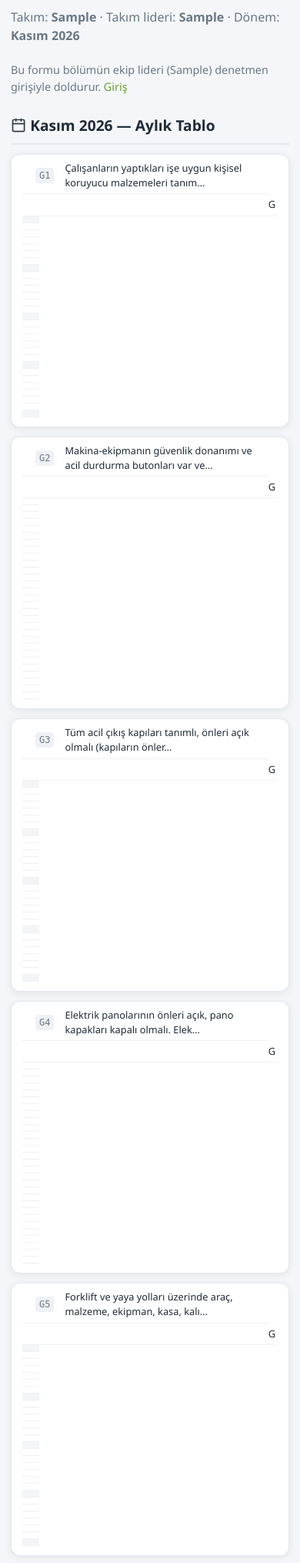
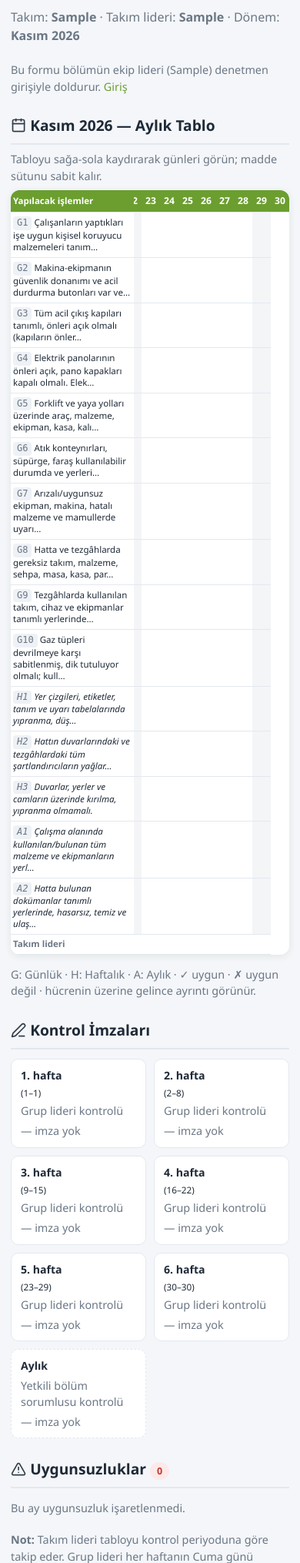
Before and after one commit to huseyinnarli/yalin_uretim_js, a Node server app: page /5s/bolum/1/kontrol in a window 390 px wide. Shown: the part 325-2355 px from the top of the page at 77% size. Run offline with Node 20, Linux system fonts and the light colour scheme; tables that the repository leaves empty hold one stand-in row (values such as "Sample post"); some libraries are stand-ins or nearby versions.

Commit message:
Düzeltme: kontrol formunun aylık tablosu telefonda okunmuyordu
- Genel 'tabloyu karta çevir' kuralı aylık ızgarayı bozuyordu (gün başlıkları gizli, her gün
  ayrı satır). Telefonda ızgara korunur, yatay kaydırılır, madde sütunu sabit, açılışta
  bugünün sütunu görünür.
- Çift satırlarda ✓/✗ zemin renkleri zebra kuralına eziliyordu (bilgisayarda da); düzeltildi.
- Veritabanı değişikliği yok. e2e 276/276.

```diff
--- a/scripts/e2e-test.js
+++ b/scripts/e2e-test.js
@@ -816,6 +816,8 @@ async function main() {
       [aliBolum.id, ikiAyOnce, aliBolum.id, oncekiAy]);
     // Denetmen / bölüm lideri: Excel indiremez; aksiyonlarda yalnız kendi aksiyonları
     html = await getText(kUrl);
+    ok("aylık kontrol tablosu telefonda yatay kayan ızgara (kart düzenine çevrilmez), bugünün sütunu işaretli",
+      html.includes('class="table-wrap yatay-kaydir"') && html.includes("kt-bugun"));
     ok("denetmen kontrol formunda Excel düğmesi görmez", !html.includes("Excel (seçilen ay)"));
     r = await get(`${kUrl}/excel?ay=${kAy}`);
     ok("denetmen kontrol formu Excel'ini indiremez", r.status === 302 && !(r.headers.get("content-type") || "").includes("spreadsheet"));
--- a/static/style.css
+++ b/static/style.css
@@ -993,9 +993,36 @@ div.hub-box { cursor: default; }
 .kt-ok { background: #e4f6ec; color: #1e6b43; }
 .kt-x { background: #fcebea; color: #a4322a; }
 .kt-pazar { background: #f4f5f7; }
+/* Çift satırların zebra rengi (.data-table tr:nth-child(even) td) ✓/✗ renklerini eziyordu → yalnız tek satırlar renkliydi */
+.kontrol-tablo tr td.kt-pazar, .kontrol-tablo tr:nth-child(even) td.kt-pazar { background: #f4f5f7; }
+.kontrol-tablo tr td.kt-ok, .kontrol-tablo tr:nth-child(even) td.kt-ok { background: #e4f6ec; }
+.kontrol-tablo tr td.kt-x, .kontrol-tablo tr:nth-child(even) td.kt-x { background: #fcebea; }
 .kt-secili { outline: 2px solid var(--primary); }
 .kt-h td.kt-madde, .kt-a td.kt-madde { font-style: italic; }
 .kt-imza td { font-size: .72rem; color: var(--muted); }
+.yalniz-mobil { display: none; }
+/* Telefonda aylık kontrol tablosu: genel "tabloyu karta çevir" kuralı ızgarayı bozuyordu (gün başlıkları gizleniyor,
+   her gün ayrı satıra düşüyordu). Izgara korunur, yatay kaydırılır, madde sütunu solda sabit kalır. */
+@media (max-width: 860px) {
+    .yalniz-mobil { display: block; margin: -4px 0 8px; }
+    .table-wrap.yatay-kaydir { overflow-x: auto; -webkit-overflow-scrolling: touch; background: var(--card);
+        box-shadow: var(--shadow); border-radius: 12px; }
+    .kontrol-tablo { display: table; width: max-content; min-width: 100%; font-size: .76rem; }
+    .kontrol-tablo thead { display: table-header-group; position: static; width: auto; height: auto; overflow: visible;
+        clip: auto; white-space: nowrap; }
+    .kontrol-tablo tbody { display: table-row-group; }
+    .kontrol-tablo tr { display: table-row; background: transparent; border: 0; border-radius: 0; box-shadow: none; margin: 0; padding: 0; }
+    .kontrol-tablo th, .kontrol-tablo td { display: table-cell; padding: 5px 3px; text-align: center; white-space: nowrap;
+        border-bottom: 1px solid var(--line); max-width: none; }
+    .kontrol-tablo td::before { content: none; }
+    .kontrol-tablo th { position: static; }
+    .kontrol-tablo .kt-hucre { min-width: 24px; }
+    .kontrol-tablo .kt-madde { position: sticky; left: 0; z-index: 1; background: #fff; text-align: left; white-space: normal;
+        min-width: 150px; max-width: 160px; font-size: .72rem; line-height: 1.3; box-shadow: 2px 0 4px rgba(0,0,0,.06); }
+    .kontrol-tablo thead .kt-madde { background: var(--primary); z-index: 2; }
+    /* Sabit sütun her satırda opak olsun (çift satır kuralı arka planı saydam yapıyordu → kayan ✓'ler üstüne biniyordu) */
+    .kontrol-tablo tbody tr td.kt-madde, .kontrol-tablo tbody tr:nth-child(even) td.kt-madde { background: #fff; }
+}
 .imza-grid { display: grid; grid-template-columns: repeat(auto-fit, minmax(170px, 1fr)); gap: 10px; margin-bottom: 18px; }
 .imza-kutu { background: var(--card); border: 1px solid var(--line); border-radius: 10px; padding: 10px 12px; display: flex; flex-direction: column; gap: 4px; font-size: .88rem; }
 .imza-kutu.imzali { border-color: #b7e4c9; background: #f3fbf6; }
--- a/views/5s_kontrol.ejs
+++ b/views/5s_kontrol.ejs
@@ -78,11 +78,13 @@
 
 <!-- Aylık tablo (kâğıt formdaki gibi) -->
 <h2 class="bolum-baslik"><%- ik('calendar') %> <%= ay_etiketi %> — Aylık Tablo</h2>
-<div class="table-wrap">
+<p class="bos-not yalniz-mobil">Tabloyu sağa-sola kaydırarak günleri görün; madde sütunu sabit kalır.</p>
+<div class="table-wrap yatay-kaydir">
 <table class="data-table kontrol-tablo">
     <thead>
         <tr><th class="kt-madde">Yapılacak işlemler</th><th>P</th>
-            <% for (const g of gunler) { %><th class="<%= haftaGunu(g) === 0 ? 'kt-pazar' : '' %><%= g === gun && doldurabilir ? ' kt-secili' : '' %>"><%= g %></th><% } %></tr>
+            <% const bugunGun = bugun_iso.slice(0, 7) === ay ? Number(bugun_iso.slice(8, 10)) : 0; %>
+            <% for (const g of gunler) { %><th class="<%= haftaGunu(g) === 0 ? 'kt-pazar' : '' %><%= g === gun && doldurabilir ? ' kt-secili' : '' %><%= g === bugunGun ? ' kt-bugun' : '' %>"><%= g %></th><% } %></tr>
     </thead>
     <tbody>
         <% for (const m of form.maddeler) { %>
@@ -105,6 +107,15 @@
 </table>
 </div>
 <p class="bos-not">G: Günlük · H: Haftalık · A: Aylık · ✓ uygun · ✗ uygun değil · hücrenin üzerine gelince ayrıntı görünür.</p>
+<script>
+// Telefonda tablo yatay kayar: açılışta bugünün (ya da seçili günün) sütunu görünür olsun
+(function () {
+    var kap = document.querySelector('.table-wrap.yatay-kaydir');
+    if (!kap || kap.scrollWidth <= kap.clientWidth) return;
+    var th = kap.querySelector('th.kt-secili') || kap.querySelector('th.kt-bugun');
+    if (th) kap.scrollLeft = Math.max(0, th.offsetLeft - kap.clientWidth / 2);
+})();
+</script>
 
 <!-- Kontrol imzaları -->
 <h2 class="bolum-baslik" id="imzalar"><%- ik('pen-line') %> Kontrol İmzaları</h2>
```
Also changed, not shown: CLAUDE.md (+5 -1 lines), DEGISIKLIKLER.md (+8 -0 lines), GUNCELLEME_REHBERI.md (+1 -1 lines), TEKNIK_DOKUMAN.md (+1 -1 lines).
